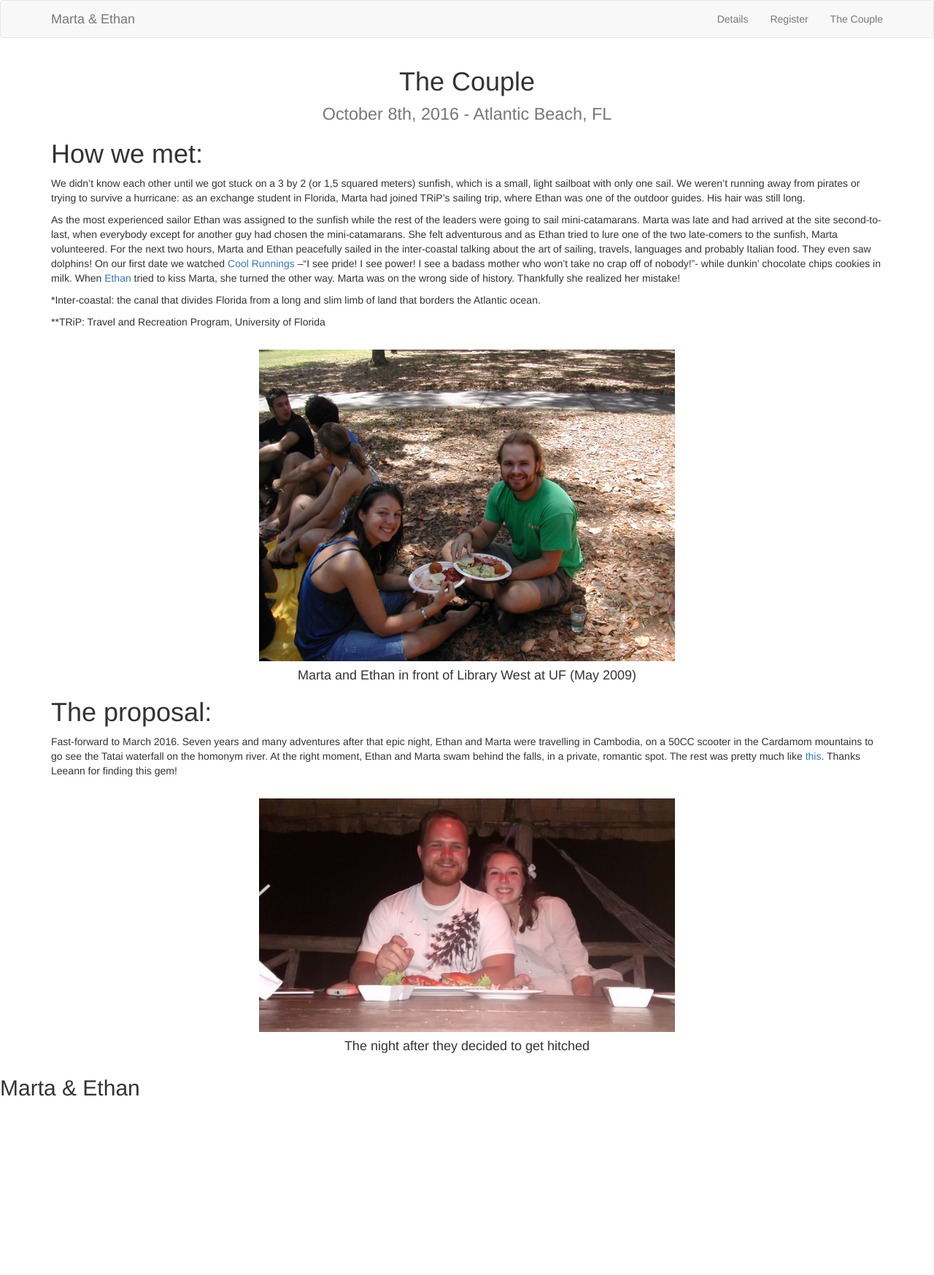
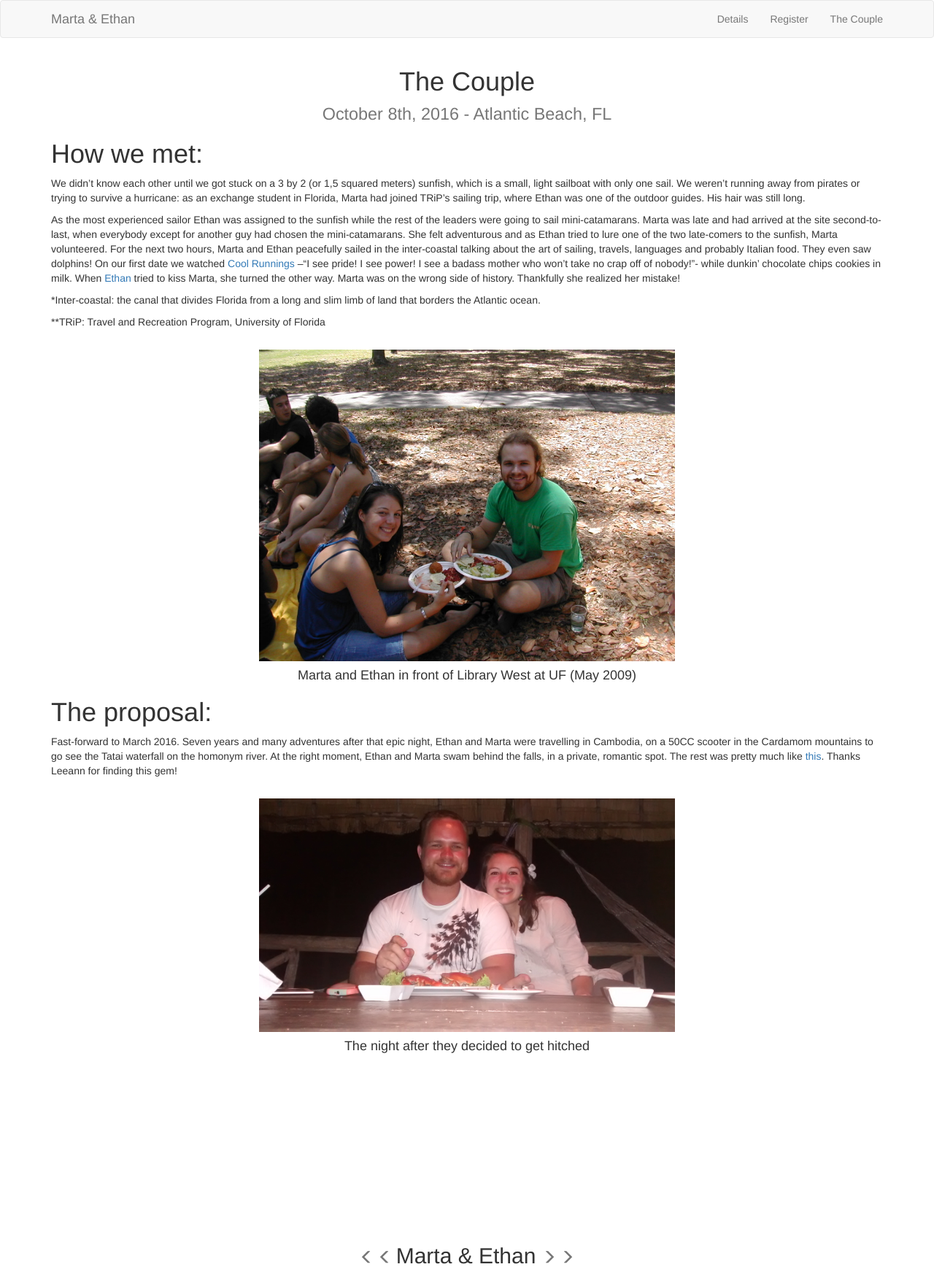
Before and after one commit to esoergel/wedding-site, a Jekyll site: the page built from the-couple.md, in a window 1280 px wide. Shown: the whole page at 73% size. Built offline with Jekyll 4.4.1, drawn with Linux system fonts in a browser that asks for light colours; before the commit the page ends 1517 px from its top, so only the background shows below that.

Commit message:
Small style updates

```diff
--- a/_includes/footer.html
+++ b/_includes/footer.html
@@ -1,37 +1,18 @@
 <footer class="site-footer">
 
-  <div class="wrapper">
+  <div class="container">
 
-    <h2 class="footer-heading">{{ site.title }}</h2>
-
-    <!-- <div class="footer-col-wrapper"> -->
-    <!--   <div class="footer-col footer-col-1"> -->
-    <!--     <ul class="contact-list"> -->
-    <!--       <li>{{ site.title }}</li> -->
-    <!--       <li><a href="mailto:{{ site.email }}">{{ site.email }}</a></li> -->
-    <!--     </ul> -->
-    <!--   </div> -->
-
-    <!--   <div class="footer-col footer-col-2"> -->
-    <!--     <ul class="social-media-list"> -->
-    <!--       {% if site.github_username %} -->
-    <!--       <li> -->
-    <!--         {% include icon-github.html username=site.github_username %} -->
-    <!--       </li> -->
-    <!--       {% endif %} -->
-
-    <!--       {% if site.twitter_username %} -->
-    <!--       <li> -->
-    <!--         {% include icon-twitter.html username=site.twitter_username %} -->
-    <!--       </li> -->
-    <!--       {% endif %} -->
-    <!--     </ul> -->
-    <!--   </div> -->
-
-    <!--   <div class="footer-col footer-col-3"> -->
-    <!--     <p>{{ site.description }}</p> -->
-    <!--   </div> -->
-    <!-- </div> -->
+      <h2 class="footer-heading" style="text-align: center; margin-top: 4em;">
+          <small class="text-muted">
+              <span class="glyphicon glyphicon-menu-left" aria-hidden="true"></span>
+              <span class="glyphicon glyphicon-menu-left" aria-hidden="true"></span>
+          </small>
+          {{ site.title }}
+          <small class="text-muted">
+              <span class="glyphicon glyphicon-menu-right" aria-hidden="true"></span>
+              <span class="glyphicon glyphicon-menu-right" aria-hidden="true"></span>
+          </small>
+      </h2>
 
   </div>
 
--- a/_layouts/default.html
+++ b/_layouts/default.html
@@ -11,6 +11,9 @@
         h4 {
             text-align: center;
             margin-top: 0px;
+        }
+        .post-content {
+            margin-bottom: 10em;
         }
     </style>
     <body>
```
Also changed, not shown: details.md (+4 -1 lines).
